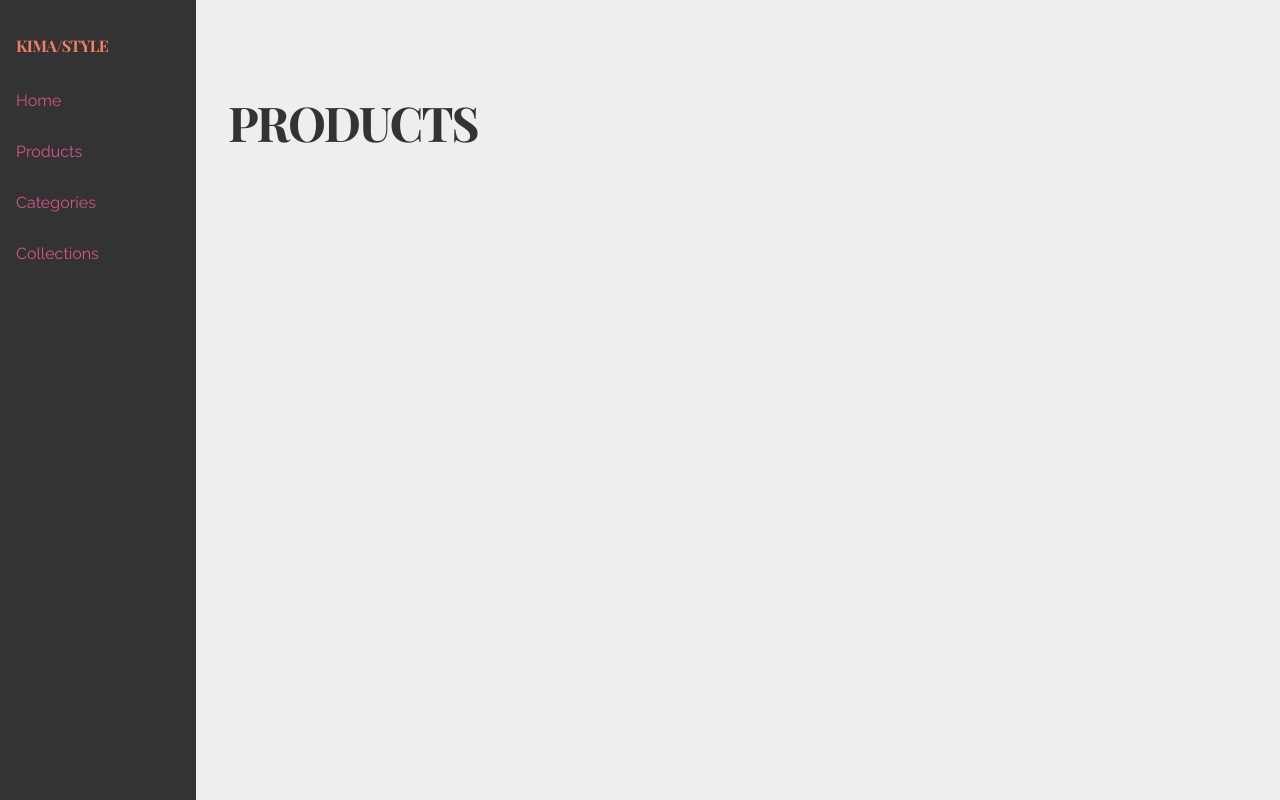
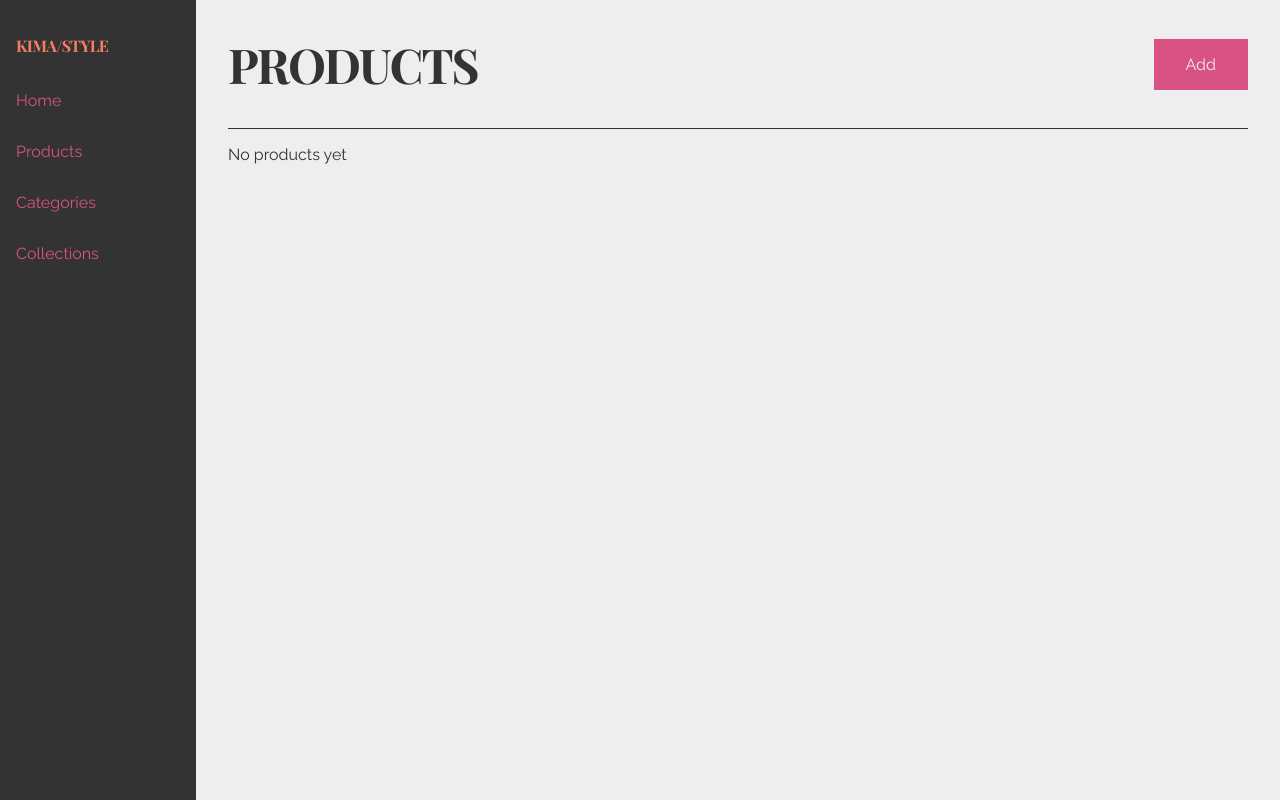
Before and after one commit to orangevolon/kima-style, a Vue app: page /admin/products in a window 1280 px wide. Built offline with nearby package versions, Linux system fonts and the light colour scheme.

Commit message:
Admin header added

```diff
--- /dev/null
+++ b/src/assets/styles/transition.scss
@@ -0,0 +1,11 @@
+$trans-duration-short: 200ms;
+$trans-duration-long: 1.2s;
+$trans-ease: ease-in-out;
+
+@mixin trans-short($property: all) {
+  transition: $property $trans-duration-short $trans-ease;
+}
+
+@mixin trans-long($property: all) {
+  transition: $property $trans-duration-long $trans-ease;
+}
--- /dev/null
+++ b/src/components/common/Action.vue
@@ -0,0 +1,47 @@
+<template>
+  <button class="action" :click="handleClick">
+    <slot>{{ text }}</slot>
+  </button>
+</template>
+
+<script>
+export default {
+  props: {
+    text: String
+  },
+  methods: {
+    handleClick(e) {
+      this.$emit("click", e);
+    }
+  }
+};
+</script>
+
+<style lang="scss">
+@import "@/assets/styles/typography";
+@import "@/assets/styles/color";
+@import "@/assets/styles/transition";
+
+.action {
+  @include typo-text;
+  @include trans-short;
+
+  padding: 1em 2em;
+  background-color: $color-accent;
+  color: $color-primary;
+  border: none;
+  display: inline-block;
+  -webkit-appearance: none;
+  -moz-appearance: none;
+  cursor: pointer;
+
+  &:focus {
+    outline: none;
+  }
+
+  &:hover {
+    background-color: lighten($color-accent, 10%);
+    transform: scale(1.02);
+  }
+}
+</style>
--- /dev/null
+++ b/src/components/layout/AdminHeader.vue
@@ -0,0 +1,22 @@
+<template>
+  <header class="admin-header">
+    <h2 class="title">Products</h2>
+    <slot name="actions" class="actions" />
+  </header>
+</template>
+
+<style lang="scss">
+@import "@/assets/styles/color";
+
+.admin-header {
+  display: flex;
+  justify-content: space-between;
+  align-items: center;
+  border-bottom: 1px solid $color-secondary;
+  padding-bottom: 2rem;
+
+  .title {
+    margin: 0;
+  }
+}
+</style>
--- a/src/pages/admin/AdminProducts.vue
+++ b/src/pages/admin/AdminProducts.vue
@@ -1,3 +1,22 @@
 <template>
-  <h2>Products</h2>
+  <section>
+    <admin-header>
+      <div slot="actions">
+        <action :click="handleAddClick" text="Add" />
+      </div>
+    </admin-header>
+    <p>No products yet</p>
+  </section>
 </template>
+
+<script>
+import AdminHeader from "@/components/layout/AdminHeader";
+import Action from "@/components/common/Action";
+
+export default {
+  components: {
+    AdminHeader,
+    Action
+  }
+};
+</script>
```
